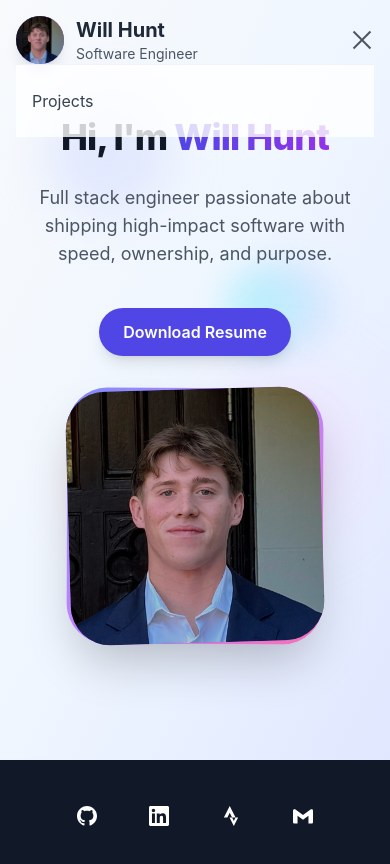
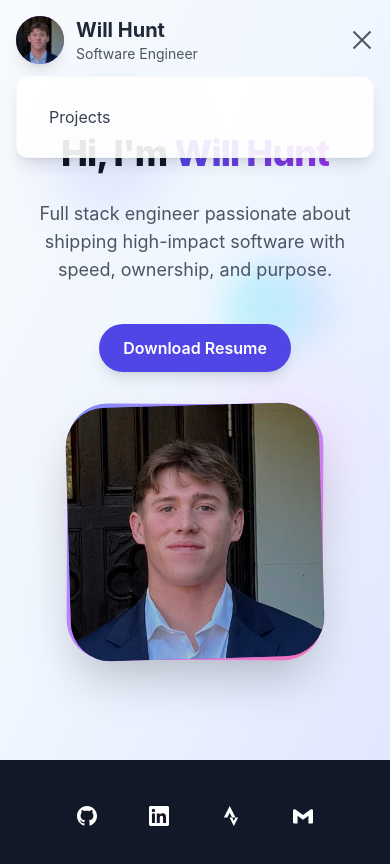
Before and after one commit to phunt22/phunt22.github.io, a React (Create React App) app: page / in a window 390 px wide. Both pictures are taken after a click on the button 362 px from the left and 40 px from the top of the page. Shown: the top 864 px of the page. Built offline with nearby package versions, Linux system fonts and the light colour scheme.

Commit message:
mobile dim fix

```diff
--- a/src/components/Navbar.js
+++ b/src/components/Navbar.js
@@ -10,22 +10,22 @@ export default function Navbar() {
     const { scrollY } = useScroll();
     const backgroundColor = useTransform(
         scrollY,
-        [0, 50, 100],
+        [0, 25, 50],
         ['rgba(255, 255, 255, 0)', 'rgba(255, 255, 255, 0.7)', 'rgba(255, 255, 255, 0.95)']
     );
     const backdropBlur = useTransform(
         scrollY,
-        [0, 50, 100],
+        [0, 25, 50],
         ['blur(0px)', 'blur(8px)', 'blur(16px)']
     );
     const navPadding = useTransform(
         scrollY,
-        [0, 100],
+        [0, 50],
         ['1rem', '0.75rem']
     );
     const borderOpacity = useTransform(
         scrollY,
-        [0, 100],
+        [0, 50],
         [0, 0.1]
     );
 
@@ -135,29 +135,29 @@ export default function Navbar() {
 
                 {/* Mobile Menu */}
                 <motion.div
-                    className="md:hidden overflow-hidden"
+                    className="md:hidden overflow-hidden rounded-xl mt-3 shadow-lg border border-gray-200/30"
                     initial={false}
                     style={{
-                        backdropFilter: "blur(8px)",
-                        WebkitBackdropFilter: "blur(8px)",
-                        backgroundColor: "rgba(255, 255, 255, 0.8)"
+                        backdropFilter: "blur(12px)",
+                        WebkitBackdropFilter: "blur(12px)",
+                        backgroundColor: "rgba(255, 255, 255, 0.9)"
                     }}
                     animate={isMenuOpen ? { height: "auto", opacity: 1 } : { height: 0, opacity: 0 }}
                     transition={{ duration: 0.4, ease: "easeInOut" }}
                 >
-                    <div className="py-4 space-y-4 border-t border-gray-200/50">
+                    <div className="py-4 space-y-2">
                         {navLinks.map(({ path, label }) => (
                             <motion.div
                                 key={path}
-                                whileHover={{ x: 5 }}
+                                whileHover={{ x: 3 }}
                                 whileTap={{ x: 0 }}
                             >
                                 <Link
                                     to={path}
                                     onClick={() => setIsMenuOpen(false)}
-                                    className={`block py-2 px-4 rounded-lg transition-all duration-200 ${location.pathname === path
-                                        ? 'text-indigo-600 bg-indigo-50/80 font-semibold'
-                                        : 'text-gray-700 hover:text-indigo-600 hover:bg-gray-50/80'
+                                    className={`block py-3 px-6 transition-all duration-200 ${location.pathname === path
+                                        ? 'text-indigo-600 bg-indigo-50/90 font-semibold mx-2 rounded-lg'
+                                        : 'text-gray-700 hover:text-indigo-600 hover:bg-gray-50/90 mx-2 rounded-lg'
                                         }`}
                                 >
                                     {label}
--- a/src/pages/Home.js
+++ b/src/pages/Home.js
@@ -39,7 +39,7 @@ export default function Homepage() {
     return (
         <div className="relative overflow-x-visible bg-gradient-to-br from-slate-50 via-blue-50 to-indigo-100">
             {/* ----------------------------- hero ------------------------------- */}
-            <section id="home" className="relative flex min-h-[90vh] items-center justify-center px-4 py-12 sm:py-16 lg:py-20">
+            <section id="home" className="relative flex min-h-[90vh] items-center justify-center px-4 py-12 sm:py-16 lg:py-20 pt-20">
                 <div className="relative z-10 grid w-full max-w-7xl gap-8 lg:gap-12 lg:grid-cols-2 lg:items-center">
                     {/* text content */}
                     <motion.div
--- a/src/pages/Projects.js
+++ b/src/pages/Projects.js
@@ -15,7 +15,7 @@ function Card({ data, onOpen, large, hidden }) {
         <motion.li
             layoutId={`card-container-${data.id}`}
             onClick={() => onOpen(data.id)}
-            className={`relative h-[420px] cursor-pointer transition-opacity ${large ? "basis-[calc(60%-20px)]" : "basis-[40%]"} ${hidden ? "opacity-0 pointer-events-none" : "opacity-100"}`}
+            className={`relative h-[420px] cursor-pointer transition-opacity ${large ? "basis-[calc(60%-8px)]" : "basis-[calc(50%-8px)] md:basis-[calc(40%-8px)]"} ${hidden ? "opacity-0 pointer-events-none" : "opacity-100"}`}
             whileHover={{
                 scale: 1.02,
                 transition: { duration: 0.2, ease: "easeOut" }
@@ -38,9 +38,9 @@ function Card({ data, onOpen, large, hidden }) {
                 layoutId={`card-title-${data.id}`}
                 className={`absolute top-4 left-4 max-w-[300px] ${data.dark ? "text-black" : "text-white"}`}
             >
-                <span className="uppercase text-sm tracking-wide">{data.category}</span>
-                <h2 className="text-2xl font-semibold leading-snug">{data.title}</h2>
-                <p className="text-sm opacity-80 mt-1">{data.subtitle}</p>
+                <span className="uppercase text-[10px] sm:text-xs tracking-wide font-medium">{data.category}</span>
+                <h2 className="text-lg sm:text-2xl font-semibold leading-snug mt-1">{data.title}</h2>
+                <p className="text-xs sm:text-sm opacity-80 mt-1">{data.subtitle}</p>
             </motion.div>
         </motion.li>
     );
@@ -103,27 +103,27 @@ function Modal({ data, onClose }) {
                     layoutId={`card-title-${data.id}`}
                     className={`absolute top-6 left-6 max-w-[320px] ${data.dark ? "text-black" : "text-white"}`}
                 >
-                    <span className="uppercase text-sm tracking-wide">{data.category}</span>
-                    <h2 className="text-3xl font-semibold leading-tight">{data.title}</h2>
-                    <p className="text-lg opacity-90 mt-1">{data.subtitle}</p>
+                    <span className="uppercase text-[10px] sm:text-xs tracking-wide font-medium">{data.category}</span>
+                    <h2 className="text-xl sm:text-3xl font-semibold leading-tight mt-1">{data.title}</h2>
+                    <p className="text-sm sm:text-lg opacity-90 mt-1">{data.subtitle}</p>
                 </motion.div>
 
                 {/* Body */}
-                <div className="p-8 space-y-6 bg-white text-neutral-800">
+                <div className="p-4 sm:p-8 space-y-4 sm:space-y-6 bg-white text-neutral-800">
                     {/* Period and Attachments */}
-                    <div className="flex justify-between items-center">
-                        <div className="text-sm text-neutral-600 font-medium">
+                    <div className="flex flex-col sm:flex-row sm:justify-between sm:items-center gap-2 sm:gap-0">
+                        <div className="text-xs sm:text-sm text-neutral-600 font-medium">
                             {data.period}
                         </div>
                         {data.attachments && data.attachments.length > 0 && (
-                            <div className="flex gap-2">
+                            <div className="flex flex-wrap gap-2">
                                 {data.attachments.map((attachment, index) => (
                                     <a
                                         key={index}
                                         href={attachment.url}
                                         target="_blank"
                                         rel="noopener noreferrer"
-                                        className="px-3 py-1 bg-blue-100 text-blue-700 rounded-full text-sm font-medium hover:bg-blue-200 transition-colors cursor-pointer"
+                                        className="px-2 py-1 sm:px-3 sm:py-1 bg-blue-100 text-blue-700 rounded-full text-xs sm:text-sm font-medium hover:bg-blue-200 transition-colors cursor-pointer"
                                     >
                                         {attachment.name}
                                     </a>
@@ -133,7 +133,7 @@ function Modal({ data, onClose }) {
                     </div>
 
                     {/* Description */}
-                    <p className="text-lg leading-relaxed">
+                    <p className="text-sm sm:text-lg leading-relaxed">
                         {data.description}
                     </p>
 
@@ -142,7 +142,7 @@ function Modal({ data, onClose }) {
                         {data.skills.map((skill, index) => (
                             <span
                                 key={index}
-                                className="px-3 py-1 bg-neutral-100 text-neutral-700 rounded-full text-sm font-medium"
+                                className="px-2 py-1 sm:px-3 sm:py-1 bg-neutral-100 text-neutral-700 rounded-full text-xs sm:text-sm font-medium"
                             >
                                 {skill}
                             </span>
```
